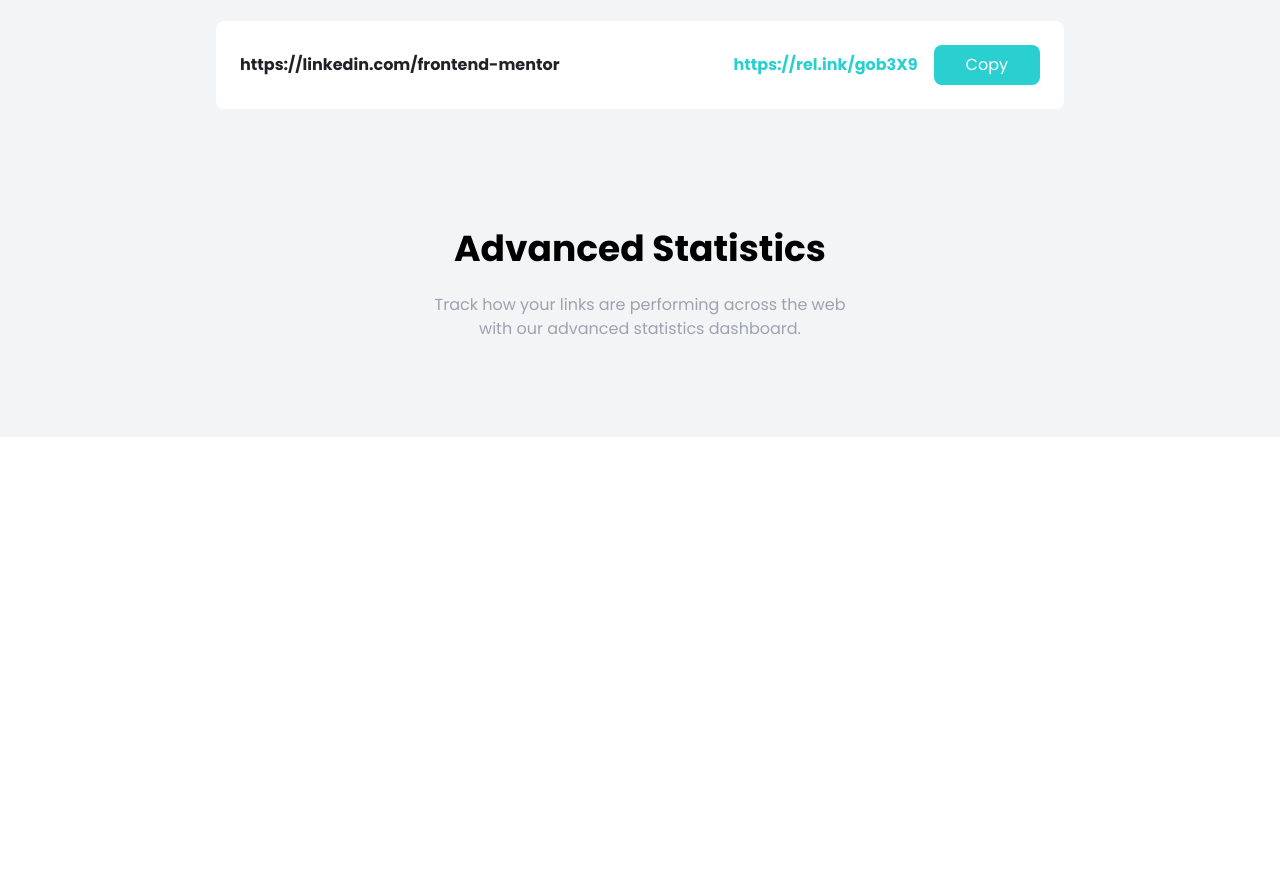
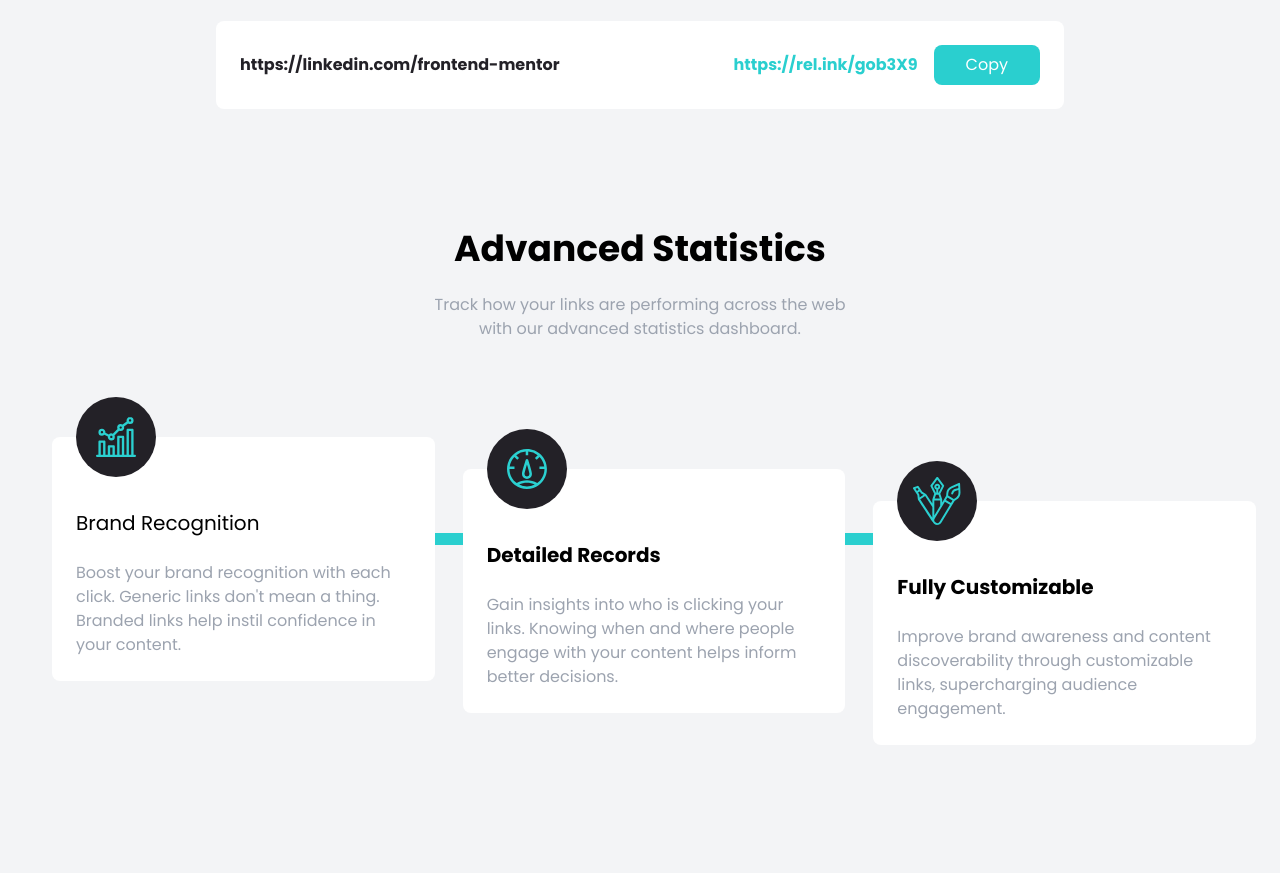
Before and after one commit to caylabradleydev/shortly-landing-page-tailwind, a website: page index.html in a window 1280 px wide. Shown: the part 1039-1912 px from the top of the page. Before the commit the page ends 1476 px from the top, so only its background shows below. Drawn offline with Linux system fonts and the light colour scheme.

Commit message:
feature boxes

```diff
--- a/index.html
+++ b/index.html
@@ -192,5 +192,94 @@
         </p>
       </div>
     </section>
+
+    <!-- Feature Box Section -->
+    <section id="features" class="pb-32 bg-gray-100">
+      <div
+        class="relative container flex flex-col items-start px-6 mx-auto md:flex-row md:space-x-7"
+      >
+        <!-- Horizontal -->
+        <div
+          class="hidden absolute top-24 left-16 h-3 bg-cyan md:block w-10/12"
+        ></div>
+
+        <!-- Vertical -->
+        <div class="absolute left-1/2 w-2 h-full -ml-1 bg-cyan md:hidden"></div>
+
+        <!-- Box 1 -->
+        <div
+          class="relative flex flex-col rounded-lg p-6 space-y-6 bg-white md:w-1/3"
+        >
+          <!-- Image Positioning -->
+          <div class="absolute -ml-10 left-1/2 -top-10 md:left-16">
+            <!-- Image Container For Background & Center -->
+
+            <div
+              class="flex items-center justify-center h-20 w-20 p-4 rounded-full bg-veryDarkViolet"
+            >
+              <img src="./assets/img/icon-brand-recognition.svg" alt="" />
+            </div>
+          </div>
+
+          <h5
+            class="pt-6 text-xl fton-bold text-center capitalize md:text-left"
+          >
+            Brand Recognition
+          </h5>
+          <p class="text-center text-gray-400 md:text-left">
+            Boost your brand recognition with each click. Generic links don't
+            mean a thing. Branded links help instil confidence in your content.
+          </p>
+        </div>
+
+        <!-- Box 2 -->
+        <div
+          class="relative flex flex-col mt-24 p-6 space-y-6 bg-white rounded-lg md:mt-8 md:w-1/3"
+        >
+          <!-- Image Positioning -->
+          <div class="absolute -ml-10 left-1/2 -top-10 md:left-16">
+            <!-- Image Container For Background & Center -->
+            <div
+              class="flex items-center justify-center w-20 h-20 p-4 rounded-full bg-veryDarkViolet"
+            >
+              <img src="./assets/img/icon-detailed-records.svg" alt="" />
+            </div>
+          </div>
+          <h5
+            class="pt-6 text-xl font-bold text-center capitalize md:text-left"
+          >
+            Detailed records
+          </h5>
+          <p class="text-center text-gray-400 md:text-left">
+            Gain insights into who is clicking your links. Knowing when and
+            where people engage with your content helps inform better decisions.
+          </p>
+        </div>
+
+        <!-- Box 3 -->
+        <div
+          class="relative flex flex-col mt-24 p-6 space-y-6 bg-white rounded-lg md:mt-16 md:w-1/3"
+        >
+          <!-- Image Positioning -->
+          <div class="absolute -ml-10 left-1/2 -top-10 md:left-16">
+            <!-- Image Container For Background & Center -->
+            <div
+              class="flex items-center justify-center w-20 h-20 p-4 rounded-full bg-veryDarkViolet"
+            >
+              <img src="./assets/img/icon-fully-customizable.svg" alt="" />
+            </div>
+          </div>
+          <h5
+            class="pt-6 text-xl font-bold text-center capitalize md:text-left"
+          >
+            Fully customizable
+          </h5>
+          <p class="text-center text-gray-400 md:text-left">
+            Improve brand awareness and content discoverability through
+            customizable links, supercharging audience engagement.
+          </p>
+        </div>
+      </div>
+    </section>
   </body>
 </html>
```
Also changed, not shown: css/style.css.
